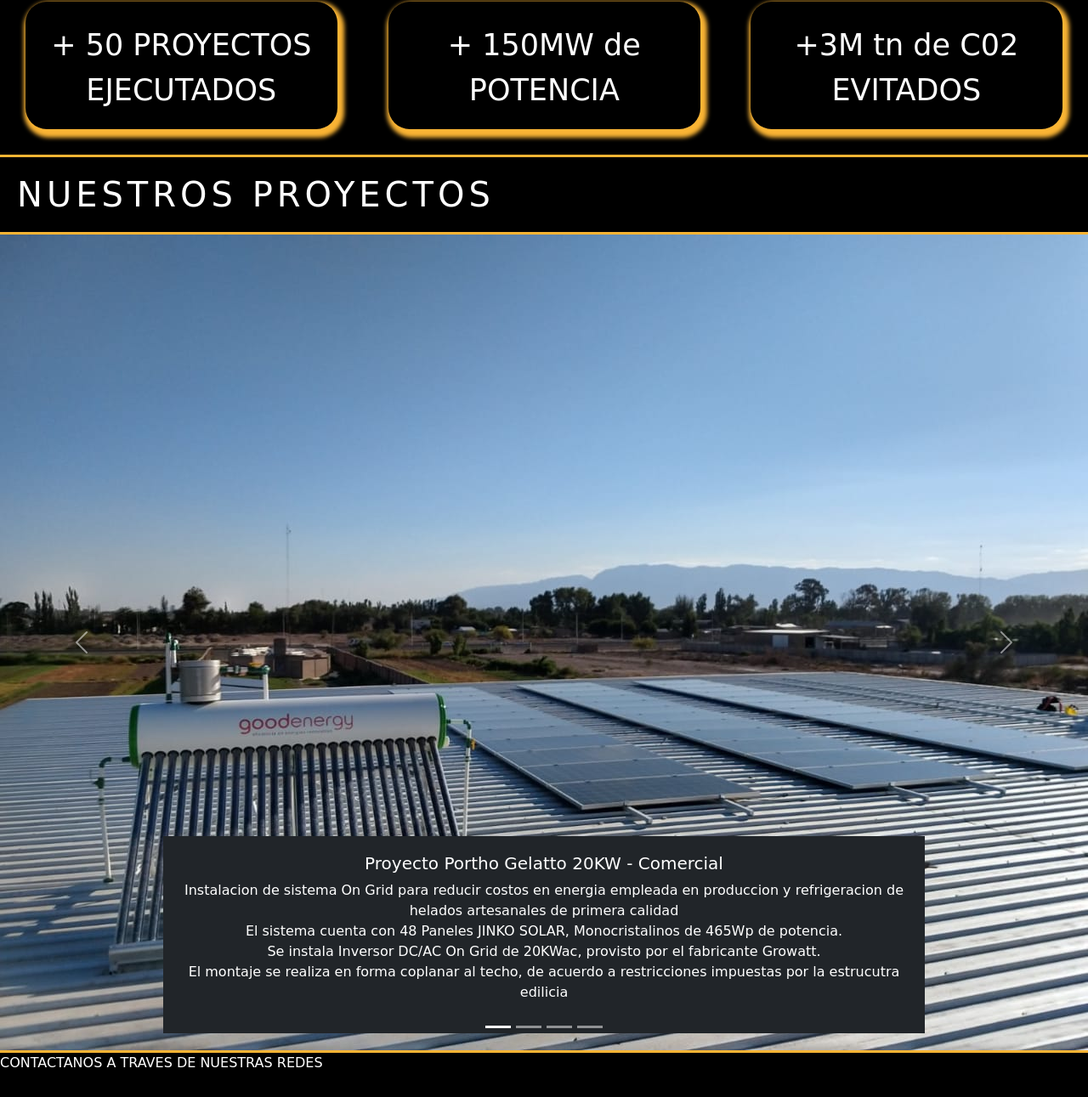
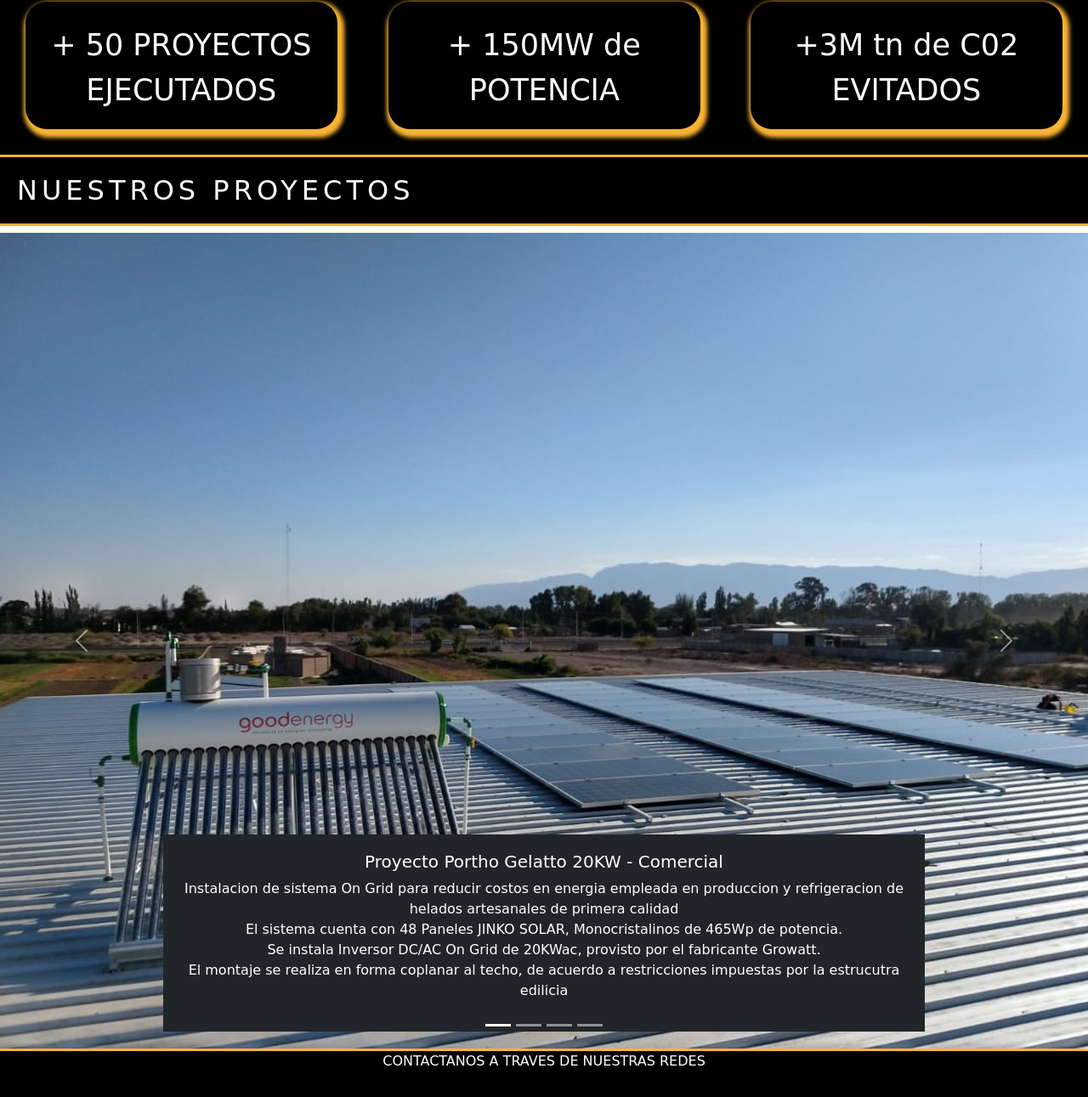
Before and after one commit to JuanMaJulian/INGETEC---JULIAN, a website: page html/proyectos.html in a window 1280 px wide. Shown: the part 1054-2345 px from the top of the page at 85% size. Drawn offline with nearby package versions, Linux system fonts and the light colour scheme; files whose address does not match are found by name.

Commit message:
Tercer Preentrega de Proyecto Final

```diff
--- a/html/proyectos.html
+++ b/html/proyectos.html
@@ -67,7 +67,7 @@
 
         </section>
 
-        <div><h1 class="title_h1">NUESTROS PROYECTOS</h1></div> <!-- BS -->
+        <div><h2 class="title_h2">NUESTROS PROYECTOS</h2></div> <!-- BS -->
 
         <div id="carouselExampleCaptions" class="carousel slide" data-bs-ride="false">
             <div class="carousel-indicators">
--- a/scss/_footer.scss
+++ b/scss/_footer.scss
@@ -43,12 +43,15 @@
         }
 
         p{
+
             @extend .footer__author;
 
         }
     }/* Segundo bloque de grid contiene los iconos que se ordenan con flexbox */
 
-
+    p{
+        text-align: center;
+    }
 }
 
 .footer__author{
@@ -60,6 +63,7 @@
         color: white;
         font-size: 15px;
         padding-bottom: 5px;
+        text-align: center;
             @media screen and (max-width: 400px){
                 font-size: 10px;
             }
@@ -69,6 +73,7 @@
     }
 }
 
+
 @keyframes tiembla{
     0%  { transform:rotateZ(-5deg); }
     50% { transform:rotateZ( 0deg) scale(.8); }
```
Also changed, not shown: html/nosotros.html (+1 -1 lines), index.html (+1 -1 lines), css/styles.css, 1 other file.
